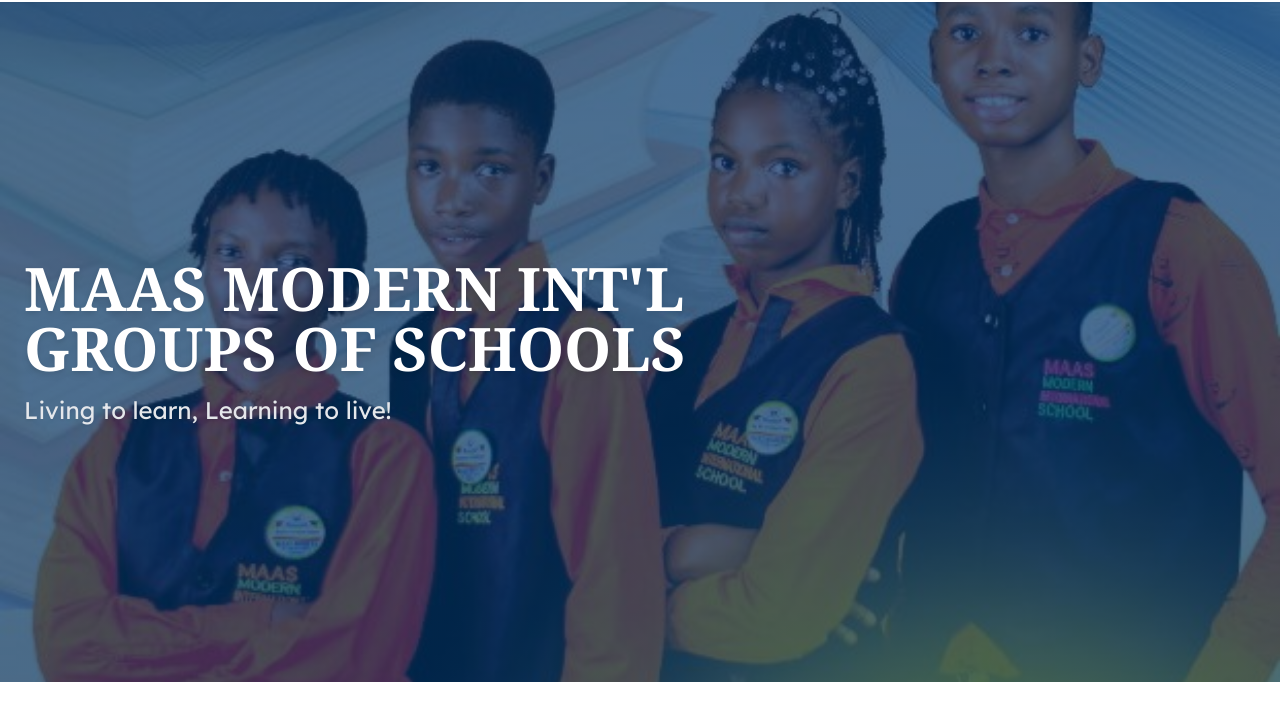
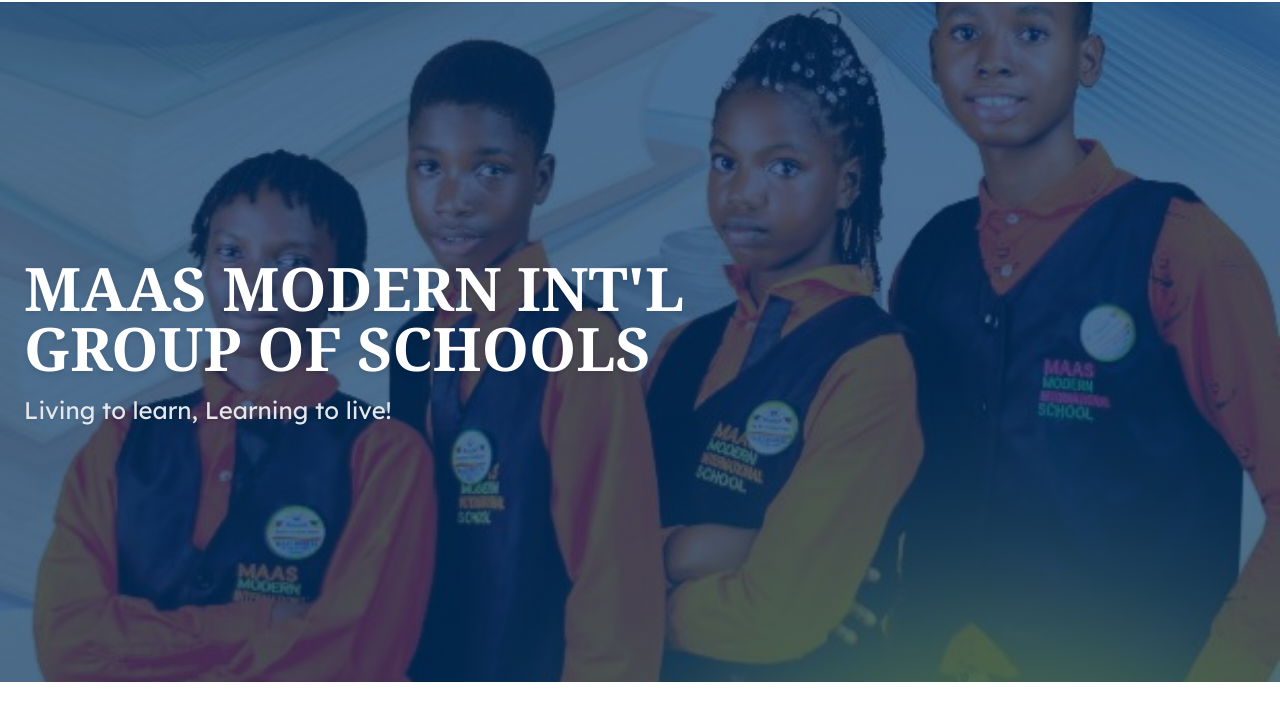
Before and after one commit to Hazaloolu/maas, a plain HTML site: page index.html in a window 1280 px wide. Shown: the part 78-800 px from the top of the page. Drawn offline with nearby package versions, Linux system fonts and the light colour scheme.

Commit message:
Update index.html

```diff
--- a/index.html
+++ b/index.html
@@ -158,7 +158,7 @@
         <section id="home" class="hero-section text-white h-[85vh] min-h-[600px] flex items-center">
             <div class="container mx-auto px-6">
                 <div class=" max-w-2xl">
-                    <h1 class="font-serif text-4xl md:text-6xl font-bold mb-4 drop-shadow-md">MAAS MODERN INT'L GROUPS OF SCHOOLS</h1>
+                    <h1 class="font-serif text-4xl md:text-6xl font-bold mb-4 drop-shadow-md">MAAS MODERN INT'L GROUP OF SCHOOLS</h1>
                     <p class="text-xl md:text-2xl font-light text-gray-200 drop-shadow-sm">
                         Living to learn, Learning to live!
                     </p>
```
